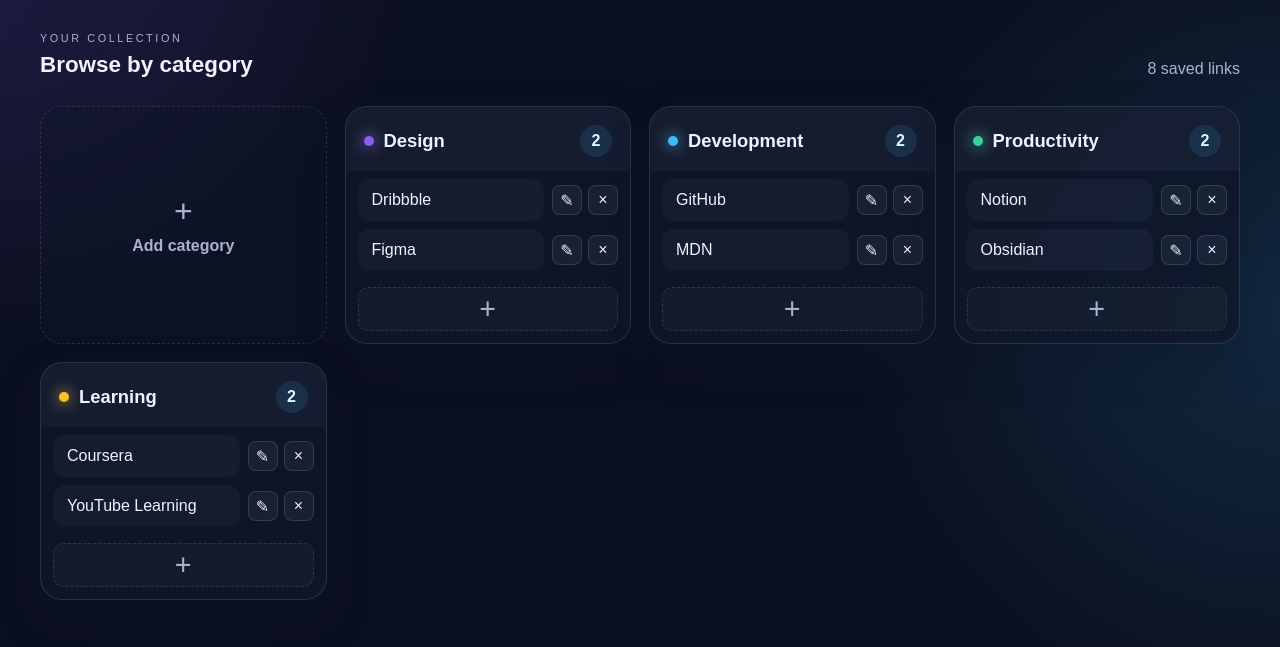
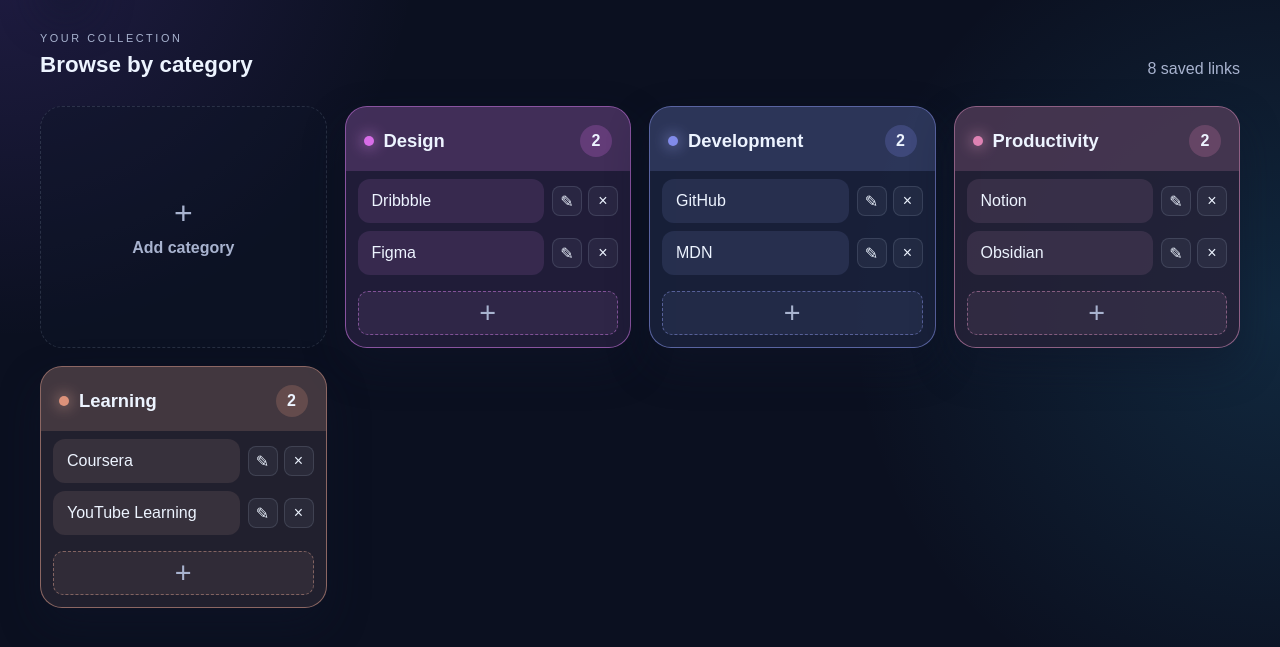
Before and after one commit to mkak1/BMer, a Flask app: page / in a window 1280 px wide. Shown: the part 84-731 px from the top of the page. Run offline with Flask 3, Linux system fonts and the light colour scheme; data comes from the database, SQL or seed files in the repository.

Commit message:
Tile colors added

```diff
--- a/app/__init__.py
+++ b/app/__init__.py
@@ -3,10 +3,7 @@
 
 from flask import Flask, jsonify, render_template, request, send_from_directory
 
-from .database import close_db, get_db, init_db
-
-
-CATEGORY_COLORS = ["#8b5cf6", "#38bdf8", "#34d399", "#fbbf24", "#f472b6", "#fb7185"]
+from .database import close_db, generate_category_color, get_db, init_db
 
 
 def create_app(test_config=None):
@@ -70,7 +67,8 @@
 
         db = get_db()
         position = db.execute("SELECT COALESCE(MAX(position), -1) + 1 FROM categories").fetchone()[0]
-        color = CATEGORY_COLORS[position % len(CATEGORY_COLORS)]
+        existing_colors = [row[0] for row in db.execute("SELECT color FROM categories")]
+        color = generate_category_color(existing_colors)
         try:
             cursor = db.execute(
                 "INSERT INTO categories (name, color, position) VALUES (?, ?, ?)",
--- a/app/database.py
+++ b/app/database.py
@@ -1,15 +1,12 @@
+import colorsys
+import secrets
 import sqlite3
 from pathlib import Path
 
 from flask import current_app, g
 
 
-DEFAULT_CATEGORIES = [
-    ("Design", "#8b5cf6"),
-    ("Development", "#38bdf8"),
-    ("Productivity", "#34d399"),
-    ("Learning", "#fbbf24"),
-]
+DEFAULT_CATEGORIES = ["Design", "Development", "Productivity", "Learning"]
 
 DEFAULT_BOOKMARKS = [
     ("Figma", "https://www.figma.com", "Design"),
@@ -21,6 +18,33 @@
     ("Coursera", "https://www.coursera.org", "Learning"),
     ("YouTube Learning", "https://www.youtube.com", "Learning"),
 ]
+
+
+def generate_category_color(existing_colors=()):
+    used_colors = set(existing_colors)
+    existing_hues = [category_color_hue(color) for color in used_colors]
+    minimum_hue_gap = min(22 / 360, 0.9 / (len(existing_hues) + 1))
+    for _ in range(720):
+        hue = secrets.randbelow(360) / 360
+        if any(
+            min(abs(hue - existing), 1 - abs(hue - existing)) < minimum_hue_gap
+            for existing in existing_hues
+        ):
+            continue
+        lightness = (secrets.randbelow(10) + 64) / 100
+        saturation = (secrets.randbelow(20) + 58) / 100
+        red, green, blue = colorsys.hls_to_rgb(hue, lightness, saturation)
+        color = "#{:02x}{:02x}{:02x}".format(
+            round(red * 255), round(green * 255), round(blue * 255)
+        )
+        if color not in used_colors:
+            return color
+    raise RuntimeError("Unable to generate a distinct category color.")
+
+
+def category_color_hue(color):
+    red, green, blue = (int(color[index:index + 2], 16) / 255 for index in (1, 3, 5))
+    return colorsys.rgb_to_hls(red, green, blue)[0]
 
 
 def get_db():
@@ -62,11 +86,24 @@
     )
 
     category_count = db.execute("SELECT COUNT(*) FROM categories").fetchone()[0]
+    color_schema_version = db.execute("PRAGMA user_version").fetchone()[0]
     if category_count == 0:
-        db.executemany(
-            "INSERT INTO categories (name, color, position) VALUES (?, ?, ?)",
-            [(name, color, position) for position, (name, color) in enumerate(DEFAULT_CATEGORIES)],
-        )
+        used_colors = set()
+        for position, name in enumerate(DEFAULT_CATEGORIES):
+            color = generate_category_color(used_colors)
+            db.execute(
+                "INSERT INTO categories (name, color, position) VALUES (?, ?, ?)",
+                (name, color, position),
+            )
+            used_colors.add(color)
+    elif color_schema_version < 2:
+        used_colors = set()
+        categories = db.execute("SELECT id FROM categories ORDER BY position, id").fetchall()
+        for category in categories:
+            color = generate_category_color(used_colors)
+            db.execute("UPDATE categories SET color = ? WHERE id = ?", (color, category["id"]))
+            used_colors.add(color)
+            db.execute("PRAGMA user_version = 2")
 
     bookmark_count = db.execute("SELECT COUNT(*) FROM bookmarks").fetchone()[0]
     if bookmark_count == 0:
--- a/app/templates/index.html
+++ b/app/templates/index.html
@@ -5,8 +5,8 @@
     <meta name="viewport" content="width=device-width, initial-scale=1" />
     <meta name="description" content="BMer keeps your saved links organized and easy to revisit." />
     <title>BMer | Your saved links</title>
-    <link rel="stylesheet" href="{{ url_for('stylesheet', v=8) }}" />
-    <script src="{{ url_for('static', filename='js/app.js', v=8) }}" defer></script>
+    <link rel="stylesheet" href="{{ url_for('stylesheet', v=9) }}" />
+    <script src="{{ url_for('static', filename='js/app.js', v=9) }}" defer></script>
   </head>
   <body>
     <div class="page-shell">
--- a/css/main.css
+++ b/css/main.css
@@ -139,8 +139,8 @@
 }
 
 .category-card {
-  border: 1px solid var(--card-border);
-  background: rgba(15, 23, 42, 0.8);
+  border: 1px solid color-mix(in srgb, var(--card-accent) 52%, var(--card-border));
+  background: color-mix(in srgb, var(--card-accent) 9%, rgba(15, 23, 42, 0.8));
   border-radius: 22px;
   overflow: hidden;
   box-shadow: var(--shadow);
@@ -210,7 +210,7 @@
 
 .category-card:hover {
   transform: translateY(-2px);
-  border-color: rgba(139, 92, 246, 0.6);
+  border-color: color-mix(in srgb, var(--card-accent) 82%, white 18%);
 }
 
 .category-card.dragging {
@@ -228,13 +228,14 @@
   justify-content: space-between;
   gap: 12px;
   padding: 18px 18px 14px;
-  background: rgba(148, 163, 184, 0.05);
-  cursor: grab;
+  background: color-mix(in srgb, var(--card-accent) 15%, rgba(148, 163, 184, 0.05));
+  cursor: pointer;
   touch-action: none;
 }
 
-.category-header:active {
-  cursor: grabbing;
+.category-header:focus-visible {
+  outline: 2px solid var(--accent-2);
+  outline-offset: -2px;
 }
 
 .header-title {
@@ -248,7 +249,7 @@
   height: 10px;
   border-radius: 50%;
   background: var(--card-accent, #8b5cf6);
-  box-shadow: 0 0 15px color-mix(in srgb, var(--card-accent, #8b5cf6) 80%, white 20%);
+  box-shadow: 0 0 15px color-mix(in srgb, var(--card-accent) 78%, white 22%);
 }
 
 .category-header h3 {
@@ -264,8 +265,8 @@
   height: 32px;
   padding: 0 10px;
   border-radius: 999px;
-  background: rgba(56, 189, 248, 0.12);
-  color: #dff7ff;
+  background: color-mix(in srgb, var(--card-accent) 22%, transparent);
+  color: var(--text);
   font-weight: 700;
 }
 
@@ -286,7 +287,7 @@
   list-style: none;
   margin: 0;
   padding: 8px 12px 16px;
-  max-height: 290px;
+  max-height: 276px;
   overflow-y: auto;
 }
 
@@ -301,6 +302,7 @@
 
 .bookmark-item {
   display: flex;
+  min-height: 44px;
   align-items: center;
   gap: 8px;
 }
@@ -310,18 +312,24 @@
 }
 
 .bookmark-item a {
-  display: block;
+  display: flex;
   flex: 1;
+  min-width: 0;
+  height: 44px;
+  align-items: center;
   padding: 12px 14px;
   border-radius: 12px;
-  background: rgba(148, 163, 184, 0.05);
+  background: color-mix(in srgb, var(--card-accent) 9%, rgba(148, 163, 184, 0.05));
   color: var(--text);
   text-decoration: none;
+  white-space: nowrap;
+  overflow: hidden;
+  text-overflow: ellipsis;
   transition: background 0.2s ease, transform 0.2s ease;
 }
 
 .bookmark-item a:hover {
-  background: rgba(139, 92, 246, 0.14);
+  background: color-mix(in srgb, var(--card-accent) 24%, rgba(148, 163, 184, 0.08));
   transform: translateX(2px);
 }
 
@@ -356,9 +364,9 @@
   width: calc(100% - 24px);
   min-height: 44px;
   margin: 0 12px 12px;
-  border: 1px dashed var(--card-border);
+  border: 1px dashed color-mix(in srgb, var(--card-accent) 42%, var(--card-border));
   border-radius: 10px;
-  background: rgba(148, 163, 184, 0.04);
+  background: color-mix(in srgb, var(--card-accent) 6%, rgba(148, 163, 184, 0.04));
   color: var(--muted);
   font-size: 1.8rem;
   line-height: 1;
@@ -367,8 +375,8 @@
 
 .category-add-button:hover,
 .category-add-button:focus-visible {
-  border-color: var(--accent-2);
-  background: rgba(56, 189, 248, 0.1);
+  border-color: var(--card-accent);
+  background: color-mix(in srgb, var(--card-accent) 18%, rgba(148, 163, 184, 0.08));
   color: var(--text);
 }
 
```
Also changed, not shown: app/static/js/app.js (+43 -4 lines), tests/test_api.py (+13 -1 lines).
